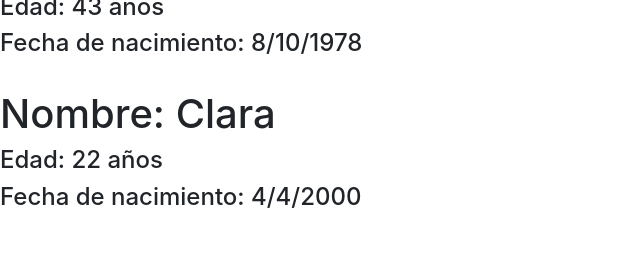
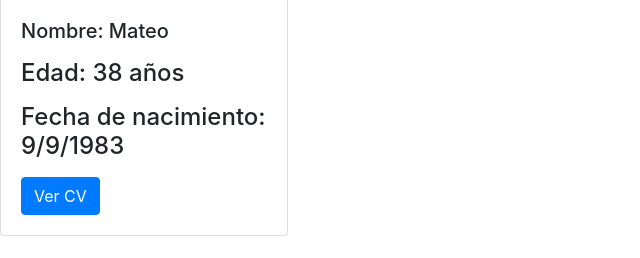
Before and after one commit to MrMat3000/familiares, a Django app: page / in a window 1280 px wide. Shown: the part 273-531 px from the top of the page, without its empty margins (0-640 px from the left). Before the commit the page ends 481 px from the top, so only its background shows below. Run offline with Django 4.2, Linux system fonts and the light colour scheme; data comes from the database, SQL or seed files in the repository.

Commit message:
Ahora con cards

```diff
--- a/templates/familiares.html
+++ b/templates/familiares.html
@@ -42,13 +42,21 @@
   </div>
 </nav>
     {% for familiar in familiares %}
-     <h1>Nombre: {{familiar.name}}</h1>
-     <h4>Edad: {{familiar.age}} años</h4>
-     <h4>Fecha de nacimiento: {{familiar.fecha}}</h4>
 
+<div class="card" style="width: 18rem;">
+  <img src="..." class="card-img-top" alt="...">
+  <div class="card-body">
+    <h5 class="card-title">Nombre: {{familiar.name}}</h5>
+    <p class="card-text"><h4>Edad: {{familiar.age}} años</h4></p>
+      <p class="card-text"><h4><h4>Fecha de nacimiento: {{familiar.fecha}}</h4></h4></p>
+    <a href="#" class="btn btn-primary">Ver CV</a>
+  </div>
+</div>
     <br>
     {% endfor %}
 </body>
 <script src="https://cdn.jsdelivr.net/npm/jquery@3.5.1/dist/jquery.slim.min.js" integrity="sha384-DfXdz2htPH0lsSSs5nCTpuj/zy4C+OGpamoFVy38MVBnE+IbbVYUew+OrCXaRkfj" crossorigin="anonymous"></script>
 <script src="https://cdn.jsdelivr.net/npm/bootstrap@4.6.1/dist/js/bootstrap.bundle.min.js" integrity="sha384-fQybjgWLrvvRgtW6bFlB7jaZrFsaBXjsOMm/tB9LTS58ONXgqbR9W8oWht/amnpF" crossorigin="anonymous"></script>
+
+
 </html>
```
